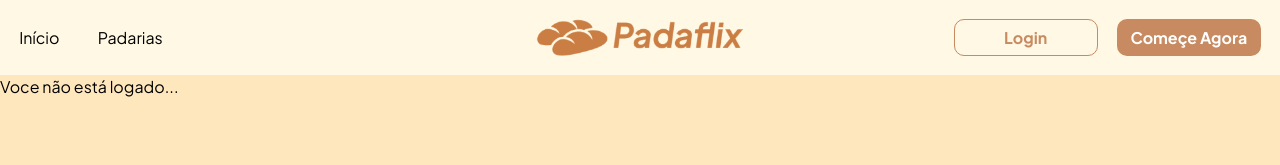
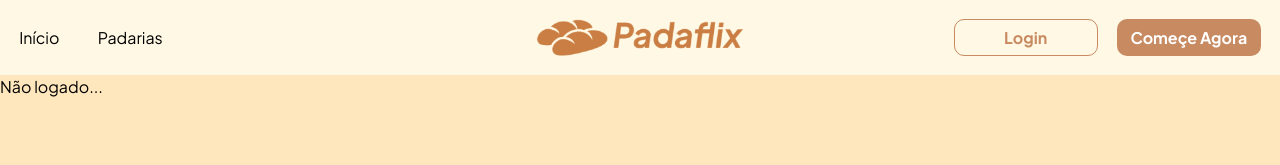
Before and after one commit to andrealvescorreia/padaflix, a React (Vite) app in the folder frontend/: page / in a window 1280 px wide. Shown: the top 165 px of the page. Built offline with nearby package versions, Linux system fonts and the light colour scheme; no server answers.

Commit message:
bug usuario padaria undefined resolvido

```diff
--- a/frontend/src/routes/Home/index.tsx
+++ b/frontend/src/routes/Home/index.tsx
@@ -1,21 +1,33 @@
-import { User } from "../../types/User";
+import { PadariaUser, User, isPadariaUser, isUser } from "../../types/User";
+
+function NotLoggedInHome(){
+  return <div>
+    Não logado...
+  </div>;
+}
+function UserHome(user: User) {
+  return <div>
+    Olá {user.name}
+  </div>;
+}
+function PadariaUserHome(padariaUser: PadariaUser) {
+  return <div>
+    Olá {padariaUser.nome_fantasia}
+  </div>;
+}
+
 
 interface HomeProps {
-  user: User | undefined
+  user: User | undefined | PadariaUser
 }
 
 const Home = ({user} : HomeProps) => {
-  return (
-    <div>
-      {
-        user
-        ?
-        'Bem vindo ' + user.name
-        :
-        'Voce não está logado...'
-      }
-    </div>
-  );
+  if (user) {
+    if (isUser(user)) return UserHome(user)
+    if (isPadariaUser(user)) return PadariaUserHome(user)
+  }
+
+  return NotLoggedInHome()
 }
 
 export default Home;
```
